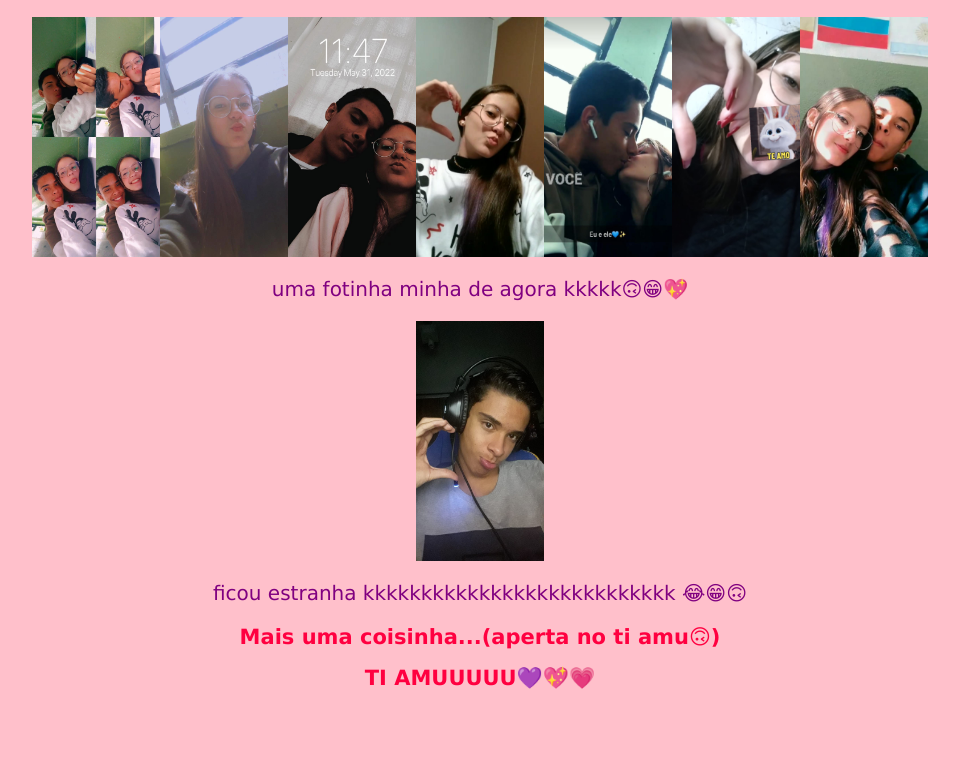
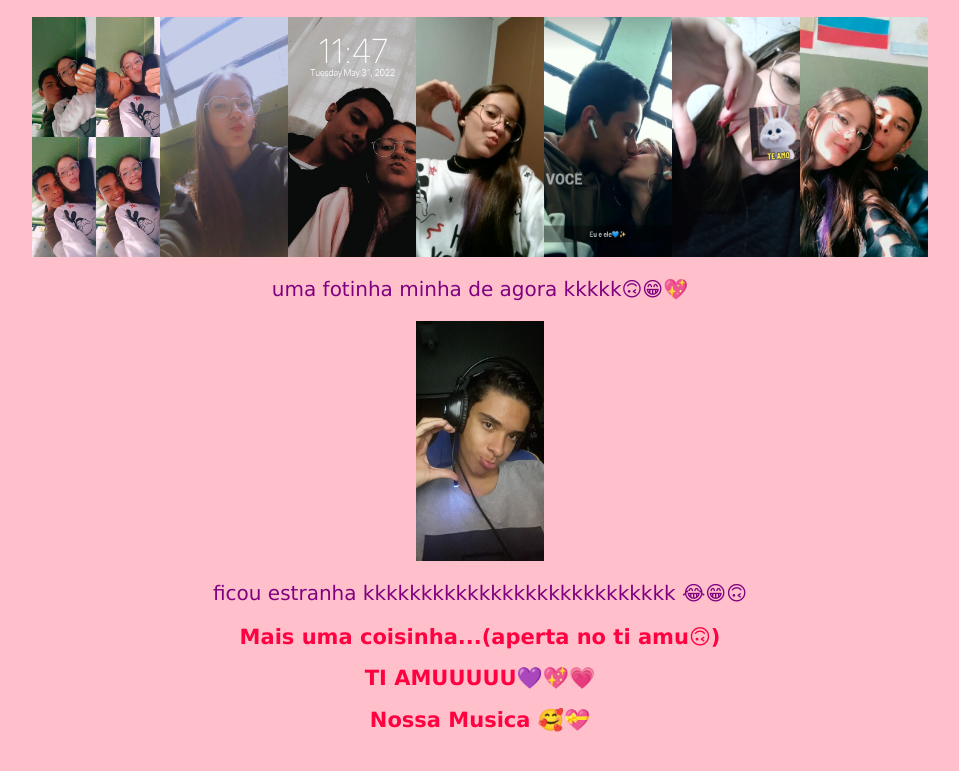
Before and after one commit to rafael12233/rafael12233.github.io, a plain HTML site: page index.html in a window 1280 px wide. Shown: the part 1281-2052 px from the top of the page, without its empty margins (160-1119 px from the left). Before the commit the page ends 2021 px from the top, so only its background shows below. Drawn offline with Linux system fonts and the light colour scheme.

Commit message:
Update index.html

```diff
--- a/index.html
+++ b/index.html
@@ -79,7 +79,13 @@
                         <a href="https://youtu.be/S8lfPWXON6g">
                           TI AMUUUUU💜💖💗
                         </a>
-                      </h2>
+                </h2>
+
+                <h2>
+                        <a href="https://open.spotify.com/track/68cPbG7hJnwDW9nPX1uQcX?si=4c1eaf65327544c6">
+                                Nossa Musica 🥰💝
+                        </a>
+                </h2>
 
                <br></br>
 
```
